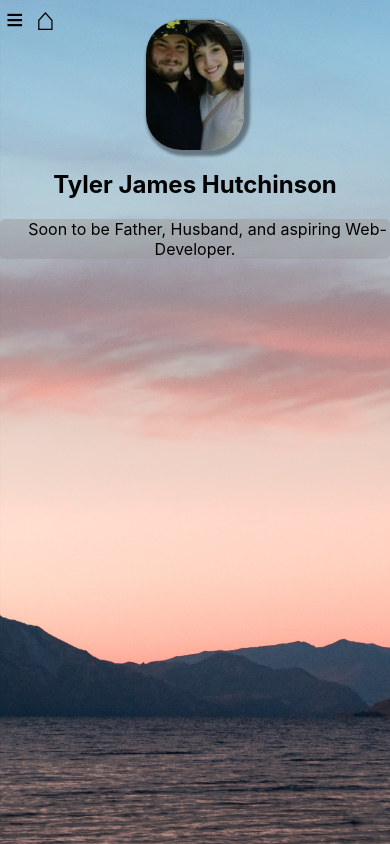
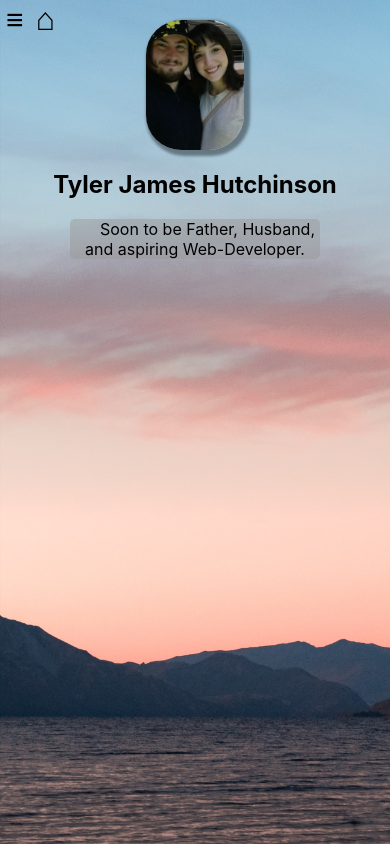
Before and after one commit to shimekukuri/resume, a React (Create React App) app: page / in a window 390 px wide. Built offline with nearby package versions, Linux system fonts and the light colour scheme; no server answers.

Commit message:
adjusting text size for mobile screens

```diff
--- a/src/App.css
+++ b/src/App.css
@@ -1,3 +1,9 @@
+@media screen and (max-width: 420px) {
+  .home-paragraph {
+    max-width: 250px !important;
+  }
+}
+
 html {
   background: url(images/resumebg3.jpg) no-repeat center center fixed;
   -webkit-background-size: cover;
```
